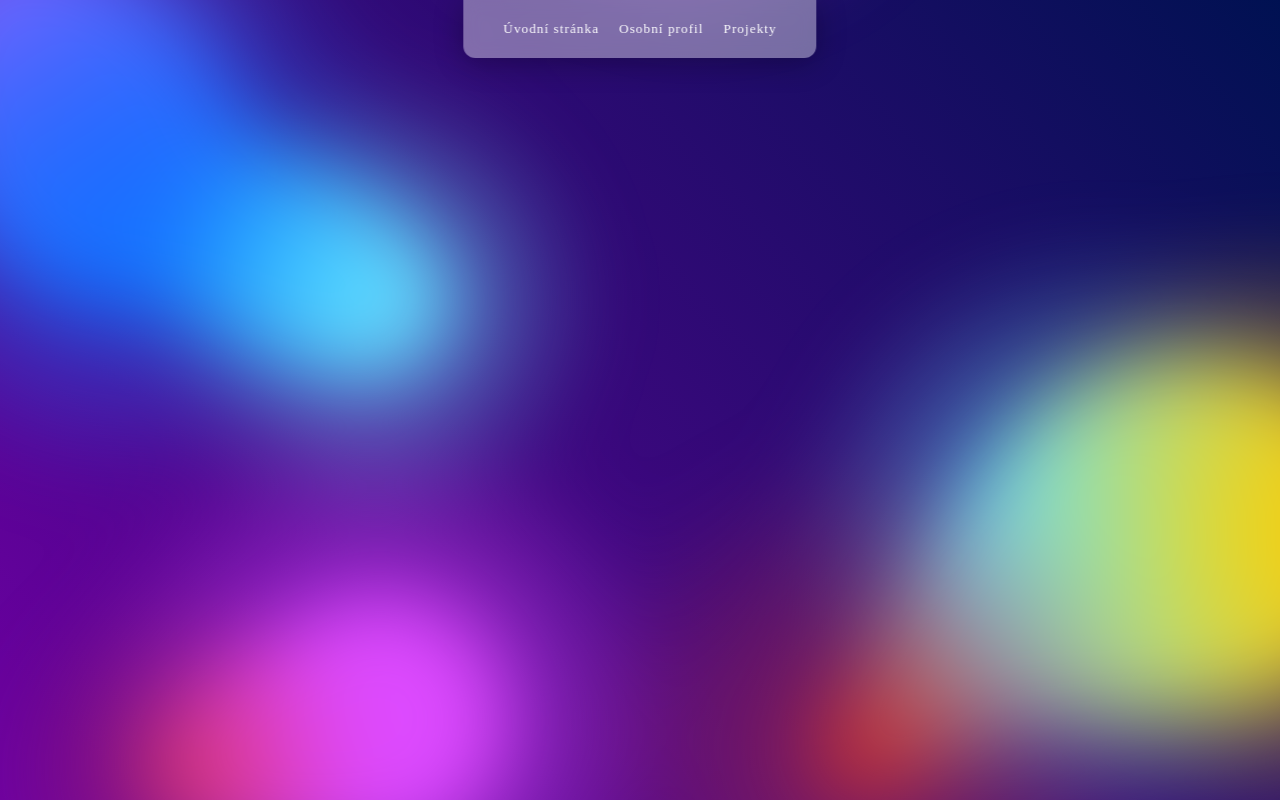
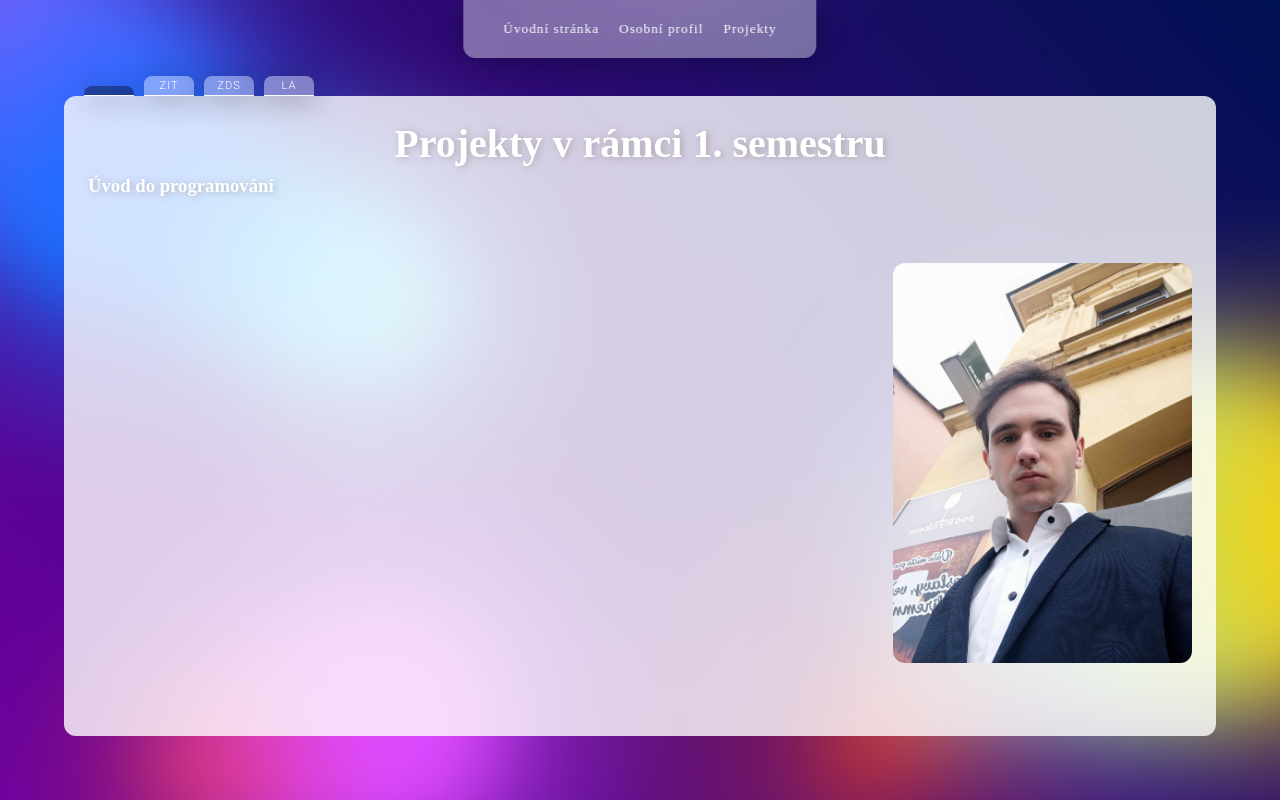
Before and after one commit to damian127721/ICT-school-project, a plain HTML site: page projekty.html in a window 1280 px wide. Drawn offline with Linux system fonts and the light colour scheme; a web font is replaced by a local one.

Commit message:
Blog structure and whole structure completed

```diff
--- a/projekty.html
+++ b/projekty.html
@@ -16,7 +16,7 @@
             <li><a href="projekty.html">Projekty</a></li>
         </ul>
     </nav>
-    <div class="nav-space"></div>
+    <div class="nav-space--blog"></div>
     <div class="gradient-bg">
         <svg xmlns="http://www.w3.org/2000/svg">
             <defs>
@@ -42,7 +42,36 @@
         </div>
     </div>
 
-
+    <section class="section--blog">
+        <button data-tab="article-upr" class="tab glass pressed">
+            <p>UPR</p>
+        </button>
+        <button data-tab="article-zit" class="tab glass">
+            <p>ZIT</p>
+        </button>
+        <button data-tab="article-zds" class="tab glass">
+            <p>ZDS</p>
+        </button>
+        <button data-tab="article-la" class="tab glass">
+            <p>LA</p>
+        </button>
+        <h2>Projekty v rámci 1. semestru</h2>
+        <article id="article-upr">
+            <div class="content">
+                <h3>Úvod do programování</h3>
+            </div>
+            <img src="public/profil.jpg" alt="Project photo">
+        </article>
+        <article id="article-zit">
+            <h3>Základy informačních technologií</h3>
+        </article>
+        <article id="article-zds">
+            <h3>Základy digitálních systémů</h3>
+        </article>
+        <article id="article-la">
+            <h3>Lineární algebra</h3>
+        </article>
+    </section>
 
     <script src="./script.js"></script>
 </body>
--- a/script.js
+++ b/script.js
@@ -22,3 +22,28 @@ window.addEventListener("mousemove", (event) => {
   tgX = event.clientX;
   tgY = event.clientY;
 });
+
+let previousSelectedTab = document.querySelector(".tab.pressed");
+if (previousSelectedTab) {
+  const currentTabArticle = document.getElementById(
+    previousSelectedTab.getAttribute("data-tab")
+  );
+  currentTabArticle.style.display = "flex";
+}
+
+const tabs = document.querySelectorAll(".tab");
+tabs.forEach((tab) =>
+  tab.addEventListener("click", () => {
+    previousSelectedTab.classList.remove("pressed");
+    tab.classList.add("pressed");
+    const currentTabArticle = document.getElementById(
+      tab.getAttribute("data-tab")
+    );
+    const previousTabArticle = document.getElementById(
+      previousSelectedTab.getAttribute("data-tab")
+    );
+    previousTabArticle.style.display = "none";
+    currentTabArticle.style.display = "flex";
+    previousSelectedTab = tab;
+  })
+);
--- a/styles.css
+++ b/styles.css
@@ -41,7 +41,6 @@ h1 {
 h2 {
   color: var(--black);
   font-size: 24px;
-  font-size: 16px;
 }
 
 p,
@@ -64,7 +63,7 @@ li {
   }
 
   h2 {
-    font-size: 32px;
+    font-size: 40px;
   }
 }
 
@@ -99,6 +98,8 @@ li {
   --bg-gradient: linear-gradient(48deg, var(--color-bg1), var(--color-bg2));
   --vsb-logo-color: #00a499;
   --gap: 16px;
+  --nav-spacer: 164px;
+  --nav-spacer-small: 96px;
 }
 
 /*BLOB CODE*/
@@ -386,18 +387,23 @@ li {
 }
 
 .nav-space {
-  height: 148px;
+  height: var(--nav-spacer);
 }
 
-@media screen and (min-height: 640px) {
+.nav-space--blog {
+  height: var(--nav-spacer);
+}
+
+@media screen and (min-height: 640px) and (min-width: 1024px) {
   .nav-space {
     display: none;
   }
 }
 
 @media screen and (min-width: 640px) {
-  .nav-space {
-    height: 96px;
+  .nav-space,
+  .nav-space--blog {
+    height: var(--nav-spacer-small);
   }
 }
 
@@ -431,7 +437,8 @@ li {
   }
 }
 
-article::before {
+.section--grid article::before,
+.section--first article::before {
   content: " ";
   position: absolute;
   top: 0;
@@ -441,7 +448,8 @@ article::before {
   width: 100%;
 }
 
-article::after {
+.section--grid article::after,
+.section--first article::after {
   content: " ";
   position: absolute;
   bottom: 0;
@@ -477,7 +485,7 @@ article::after {
   position: relative;
   padding: 12px;
   padding-top: 32px;
-  border-radius: 12px;
+  border-radius: var(--radius);
   overflow: hidden;
   padding-bottom: 34px;
   background-color: white;
@@ -493,6 +501,99 @@ article::after {
   }
 }
 
+.section--blog {
+  margin: auto;
+  padding: 0;
+  background: rgba(255, 255, 255, 0.8);
+  min-height: calc(100vh - var(--nav-spacer));
+  position: relative;
+
+  h2 {
+    text-align: center;
+  }
+
+  h3 {
+    padding-top: 8px;
+  }
+
+  h2,
+  h3 {
+    color: white;
+    text-shadow: 2px 1px 7px rgba(136, 128, 128, 0.52);
+  }
+
+  padding: 24px;
+  border-radius: var(--radius);
+  width: 90%;
+  min-height: calc(100vh - var(--nav-spacer-small) - 64px);
+
+  .tab {
+    cursor: pointer;
+    border: 0;
+    position: absolute;
+    border-bottom: 1px solid white;
+    width: 50px;
+    height: 20px;
+    border-radius: 8px 8px 0 0;
+    top: 0;
+    left: 20px;
+    transform: translateY(-100%);
+    z-index: 10;
+
+    p {
+      color: white;
+      text-align: center;
+      user-select: none;
+    }
+  }
+
+  .tab:nth-child(2) {
+    left: 80px;
+  }
+
+  .tab:nth-child(3) {
+    left: 140px;
+  }
+
+  .tab:nth-child(4) {
+    left: 200px;
+  }
+
+  .tab.pressed {
+    cursor: auto;
+    height: 10px;
+    background: rgba(0, 0, 0, 0.4);
+    transition: height 50ms ease;
+
+    p {
+      opacity: 0;
+      pointer-events: none;
+    }
+  }
+
+  article {
+    display: flex;
+    width: 100%;
+    flex-direction: column;
+    justify-content: center;
+    gap: 32px;
+    img {
+      align-self: center;
+      width: 100%;
+      height: auto;
+      border-radius: var(--radius);
+      object-fit: cover;
+    }
+  }
+}
+
+#article-upr,
+#article-zit,
+#article-zds,
+#article-la {
+  display: none;
+}
+
 @media screen and (min-width: 640px) {
   .section--first {
     padding: 48px;
@@ -505,6 +606,18 @@ article::after {
   .section--grid {
     width: 80%;
     grid-template-columns: repeat(2, 1fr);
+  }
+
+  .section--blog {
+    article {
+      flex-direction: row;
+      img {
+        margin-left: auto;
+        height: 400px;
+        width: auto;
+        margin-top: 96px;
+      }
+    }
   }
 }
 
@@ -542,7 +655,7 @@ nav {
 @media screen and (min-width: 640px) {
   nav {
     width: max-content;
-    border-radius: 0 0 12px 12px;
+    border-radius: 0 0 var(--radius) var(--radius);
     ul {
       flex-direction: row;
     }
```
